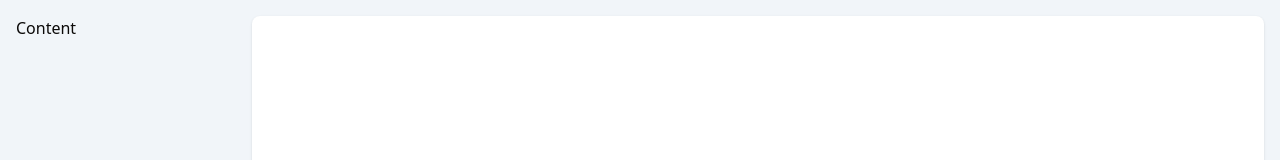
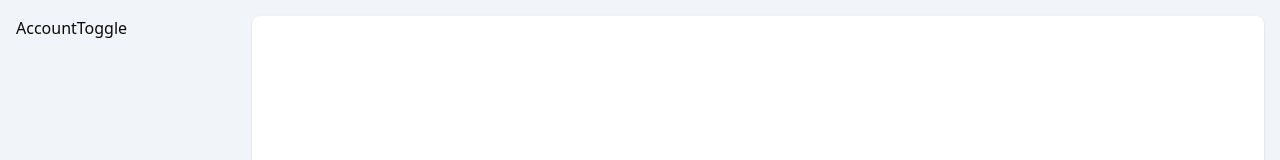
Before and after one commit to Alex-de-code/admin-dashboard-1, a React (Vite) app: page / in a window 1280 px wide. Shown: the top 160 px of the page. Built offline with nearby package versions, Linux system fonts and the light colour scheme.

Commit message:
created Account Toggle + imported it to sidebar

```diff
--- /dev/null
+++ b/src/components/Sidebar/AccountToggle.jsx
@@ -0,0 +1,7 @@
+import React from "react";
+
+const AccountToggle = () => {
+  return <div>AccountToggle</div>;
+};
+
+export default AccountToggle;
--- a/src/components/Sidebar/Sidebar.jsx
+++ b/src/components/Sidebar/Sidebar.jsx
@@ -1,11 +1,12 @@
 import React from "react";
+import AccountToggle from "./AccountToggle";
 
 const Sidebar = () => {
   return (
     <div>
       <div className="overflow-y-auto sticky top-4 h-[calc(100dvh-32px-48px)]">
-        {/* TODO: MAIN Sidebar content */}
-        <div className="h-[200dvh]">Content</div>
+        <AccountToggle />
+        {/* <div className="h-[200dvh]">Content</div> */}
       </div>
       {/* TODO: Plan toggle */}
     </div>
```
